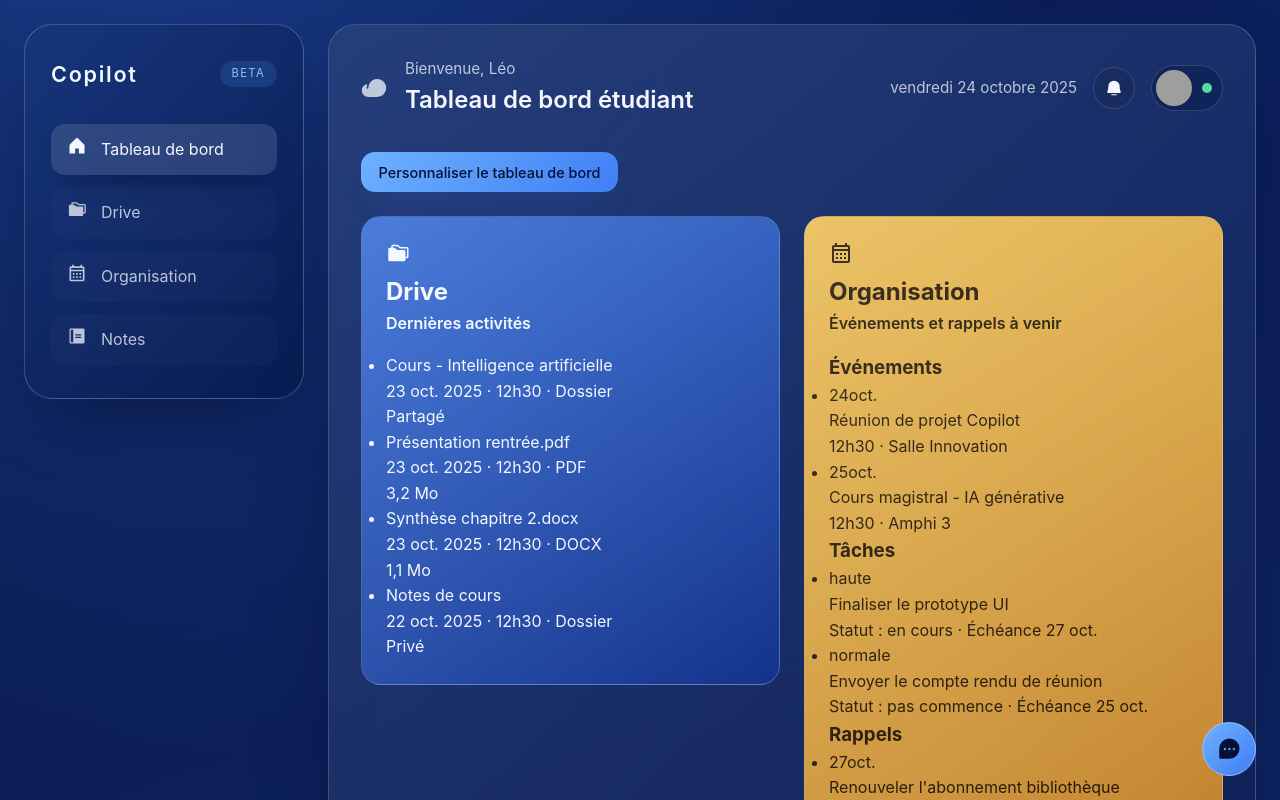
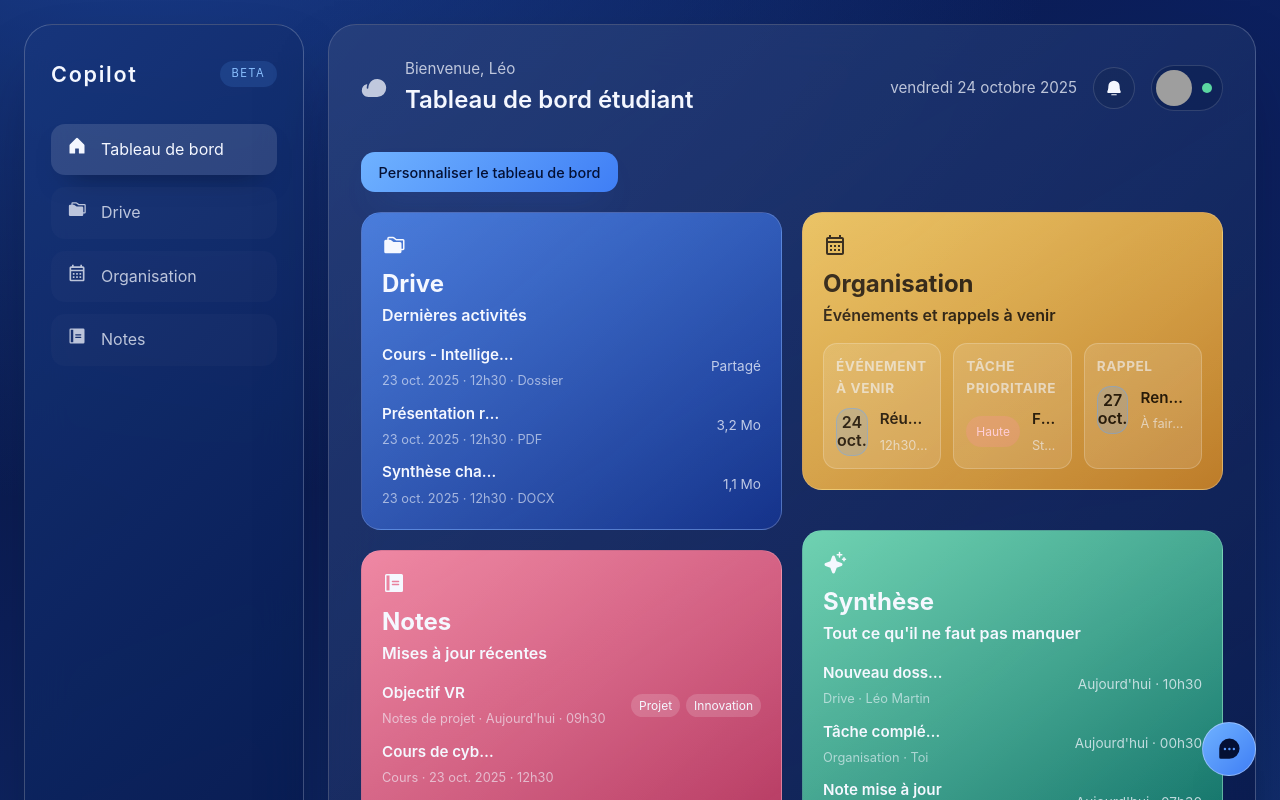
Before and after one commit to Xsowww/CopilotV5, a React (Vite) app: page / in a window 1280 px wide. Shown: the top 800 px of the page. Built offline with nearby package versions, Linux system fonts and the light colour scheme; grey boxes are pictures that could not be loaded.

Commit message:
Refine dashboard layout and calendar presentation

```diff
--- a/src/components/widgets/ActivityWidget.tsx
+++ b/src/components/widgets/ActivityWidget.tsx
@@ -11,7 +11,7 @@ interface ActivityWidgetProps {
 }
 
 export const ActivityWidget = ({ activities, loading, onOpen, disabled = false }: ActivityWidgetProps) => {
-  const highlights = activities.slice(0, 5);
+  const highlights = activities.slice(0, 3); // Modification : réduire le flux pour garder le widget léger.
 
   return (
     <WidgetCard
@@ -27,12 +27,12 @@ export const ActivityWidget = ({ activities, loading, onOpen, disabled = false }
       ) : highlights.length === 0 ? (
         <p className="widget-card__empty">Aucune activité récente.</p>
       ) : (
-        <ul className="activity-widget">
+        <ul className="widget-list">
           {highlights.map((activity) => (
             <li key={activity.id}>
-              <div>
-                <p className="activity-widget__title">{activity.titre}</p>
-                <span className="activity-widget__meta">
+              <div className="widget-list__main">
+                <p className="widget-list__title">{activity.titre}</p>
+                <span className="widget-list__meta">
                   {activity.type === "drive"
                     ? "Drive"
                     : activity.type === "organisation"
@@ -42,9 +42,7 @@ export const ActivityWidget = ({ activities, loading, onOpen, disabled = false }
                   {activity.utilisateur}
                 </span>
               </div>
-              <span className="activity-widget__time">
-                {formatRelativeDate(activity.date)}
-              </span>
+              <span className="widget-list__aside">{formatRelativeDate(activity.date)}</span>
             </li>
           ))}
         </ul>
--- a/src/components/widgets/DriveWidget.tsx
+++ b/src/components/widgets/DriveWidget.tsx
@@ -12,7 +12,7 @@ interface DriveWidgetProps {
 }
 
 export const DriveWidget = ({ items, loading, onOpen, disabled = false }: DriveWidgetProps) => {
-  const latest = useMemo(() => items.slice(0, 4), [items]);
+  const latest = useMemo(() => items.slice(0, 3), [items]); // Modification : limiter l'aperçu pour un widget plus fin.
 
   return (
     <WidgetCard
@@ -28,16 +28,16 @@ export const DriveWidget = ({ items, loading, onOpen, disabled = false }: DriveW
       ) : latest.length === 0 ? (
         <p className="widget-card__empty">Aucune activité récente.</p>
       ) : (
-        <ul className="drive-widget">
+        <ul className="widget-list">
           {latest.map((item) => (
             <li key={item.id}>
-              <div>
-                <p className="drive-widget__name">{item.nom}</p>
-                <span className="drive-widget__meta">
+              <div className="widget-list__main">
+                <p className="widget-list__title">{item.nom}</p>
+                <span className="widget-list__meta">
                   {formatRelativeDate(item.misAJourLe)} · {item.type === "dossier" ? "Dossier" : item.extension.toUpperCase()}
                 </span>
               </div>
-              <span className="drive-widget__size">
+              <span className="widget-list__aside">
                 {item.type === "fichier" ? formatWeight(item.poidsMo) : item.partage ? "Partagé" : "Privé"}
               </span>
             </li>
--- a/src/components/widgets/NotesWidget.tsx
+++ b/src/components/widgets/NotesWidget.tsx
@@ -12,7 +12,7 @@ interface NotesWidgetProps {
 }
 
 export const NotesWidget = ({ notes, loading, folders, onOpen, disabled = false }: NotesWidgetProps) => {
-  const principalesNotes = notes.slice(0, 4);
+  const principalesNotes = notes.slice(0, 3); // Modification : limiter l'aperçu pour alléger la hauteur du widget.
 
   return (
     <WidgetCard
@@ -28,24 +28,29 @@ export const NotesWidget = ({ notes, loading, folders, onOpen, disabled = false
       ) : principalesNotes.length === 0 ? (
         <p className="widget-card__empty">Aucune note pour le moment.</p>
       ) : (
-        <ul className="notes-widget">
-          {principalesNotes.map((note) => (
+        <ul className="widget-list">
+          {principalesNotes.map((note) => {
+            const tags = note.etiquettes?.slice(0, 2) ?? [];
+            const remainingTags = (note.etiquettes?.length ?? 0) - tags.length;
+            return (
               <li key={note.id}>
-              <div>
-                <p className="notes-widget__title">{note.titre}</p>
-                <span className="notes-widget__meta">
+                <div className="widget-list__main">
+                  <p className="widget-list__title">{note.titre}</p>
+                  <span className="widget-list__meta">
                     {folders[note.dossierId]?.nom ?? "Notes"} · {formatRelativeDate(note.misAJourLe)}
                   </span>
                 </div>
                 {note.etiquettes && note.etiquettes.length > 0 && (
-                <div className="notes-widget__tags">
-                  {note.etiquettes.map((tag) => (
+                  <div className="widget-list__tags">
+                    {tags.map((tag) => (
                       <span key={tag}>{tag}</span>
                     ))}
+                    {remainingTags > 0 && <span>+{remainingTags}</span>}
                   </div>
                 )}
               </li>
-          ))}
+            );
+          })}
         </ul>
       )}
     </WidgetCard>
--- a/src/components/widgets/OrganisationWidget.tsx
+++ b/src/components/widgets/OrganisationWidget.tsx
@@ -20,9 +20,70 @@ export const OrganisationWidget = ({
   onOpen,
   disabled = false,
 }: OrganisationWidgetProps) => {
-  const prochainsEvenements = evenements.slice(0, 2);
-  const prochainesTaches = taches.slice(0, 2);
-  const prochainsRappels = rappels.slice(0, 2);
+  // Modification : ne conserver que la première entrée de chaque catégorie pour proposer un résumé synthétique.
+  const prochainEvenement = evenements[0];
+  const prochaineTache = taches[0];
+  const prochainRappel = rappels[0];
+
+  const renderEvenement = () => {
+    if (!prochainEvenement) {
+      return <p className="widget-card__empty">Aucun événement programmé.</p>;
+    }
+    const date = formatCalendarDate(prochainEvenement.date);
+    return (
+      <div className="organisation-widget__highlight">
+        <div className="organisation-widget__badge">
+          <span>{date.jour}</span>
+          <span>{date.mois}</span>
+        </div>
+        <div className="organisation-widget__details">
+          <p className="organisation-widget__title">{prochainEvenement.titre}</p>
+          <span className="organisation-widget__meta">
+            {(date.heure ?? "Toute la journée")} · {prochainEvenement.localisation ?? "Lieu à confirmer"}
+          </span>
+        </div>
+      </div>
+    );
+  };
+
+  const renderTache = () => {
+    if (!prochaineTache) {
+      return <p className="widget-card__empty">Aucune tâche en attente.</p>;
+    }
+    const echeance = formatCalendarDate(prochaineTache.echeance);
+    return (
+      <div className="organisation-widget__highlight">
+        <div className={`organisation-widget__pill organisation-widget__pill--${prochaineTache.priorite}`}>
+          {prochaineTache.priorite}
+        </div>
+        <div className="organisation-widget__details">
+          <p className="organisation-widget__title">{prochaineTache.titre}</p>
+          <span className="organisation-widget__meta">
+            Statut : {prochaineTache.statut.replace(/_/g, " ")} · Échéance {echeance.jour} {echeance.mois}
+          </span>
+        </div>
+      </div>
+    );
+  };
+
+  const renderRappel = () => {
+    if (!prochainRappel) {
+      return <p className="widget-card__empty">Aucun rappel planifié.</p>;
+    }
+    const date = formatCalendarDate(prochainRappel.date);
+    return (
+      <div className="organisation-widget__highlight">
+        <div className="organisation-widget__badge">
+          <span>{date.jour}</span>
+          <span>{date.mois}</span>
+        </div>
+        <div className="organisation-widget__details">
+          <p className="organisation-widget__title">{prochainRappel.titre}</p>
+          <span className="organisation-widget__meta">{prochainRappel.description ?? "Pas de description"}</span>
+        </div>
+      </div>
+    );
+  };
 
   return (
     <WidgetCard
@@ -37,84 +98,19 @@ export const OrganisationWidget = ({
         <p className="widget-card__empty">Chargement…</p>
       ) : (
         <div className="organisation-widget">
-          <section>
-            <h3>Événements</h3>
-            {prochainsEvenements.length === 0 ? (
-              <p className="widget-card__empty">Aucun événement programmé.</p>
-            ) : (
-              <ul>
-                {prochainsEvenements.map((event) => {
-                  const date = formatCalendarDate(event.date);
-                  return (
-                    <li key={event.id}>
-                      <div className="organisation-widget__date">
-                        <span>{date.jour}</span>
-                        <span>{date.mois}</span>
-                      </div>
-                      <div>
-                        <p className="organisation-widget__title">{event.titre}</p>
-                        <span className="organisation-widget__meta">
-                          {date.heure} · {event.localisation ?? "Lieu à confirmer"}
-                        </span>
-                      </div>
-                    </li>
-                  );
-                })}
-              </ul>
-            )}
+          <section className="organisation-widget__section">
+            <h3>Événement à venir</h3>
+            {renderEvenement()}
           </section>
 
-          <section>
-            <h3>Tâches</h3>
-            {prochainesTaches.length === 0 ? (
-              <p className="widget-card__empty">Aucune tâche en attente.</p>
-            ) : (
-              <ul>
-                {prochainesTaches.map((task) => {
-                  const echeance = formatCalendarDate(task.echeance);
-                  return (
-                    <li key={task.id}>
-                      <div className={`organisation-widget__pill organisation-widget__pill--${task.priorite}`}>
-                        {task.priorite}
-                      </div>
-                      <div>
-                        <p className="organisation-widget__title">{task.titre}</p>
-                        <span className="organisation-widget__meta">
-                          Statut : {task.statut.replace("_", " ")} · Échéance {echeance.jour} {echeance.mois}
-                        </span>
-                      </div>
-                    </li>
-                  );
-                })}
-              </ul>
-            )}
+          <section className="organisation-widget__section">
+            <h3>Tâche prioritaire</h3>
+            {renderTache()}
           </section>
 
-          <section>
-            <h3>Rappels</h3>
-            {prochainsRappels.length === 0 ? (
-              <p className="widget-card__empty">Aucun rappel planifié.</p>
-            ) : (
-              <ul>
-                {prochainsRappels.map((reminder) => {
-                  const date = formatCalendarDate(reminder.date);
-                  return (
-                    <li key={reminder.id}>
-                      <div className="organisation-widget__date">
-                        <span>{date.jour}</span>
-                        <span>{date.mois}</span>
-                      </div>
-                      <div>
-                        <p className="organisation-widget__title">{reminder.titre}</p>
-                        <span className="organisation-widget__meta">
-                          {reminder.description ?? "Pas de description"}
-                        </span>
-                      </div>
-                    </li>
-                  );
-                })}
-              </ul>
-            )}
+          <section className="organisation-widget__section">
+            <h3>Rappel</h3>
+            {renderRappel()}
           </section>
         </div>
       )}
--- a/src/index.css
+++ b/src/index.css
@@ -31,9 +31,17 @@
   padding: 0;
 }
 
+/* Modification : garantir que la surface occupe toujours la totalité de l'écran. */
 html,
 body {
-  min-height: 100%;
+  min-height: 100vh;
+  width: 100%;
+}
+
+#root {
+  min-height: 100vh;
+  width: 100%;
+  display: flex;
 }
 
 body {
@@ -88,15 +96,16 @@ label {
   color: var(--text-secondary);
 }
 
+/* Modification : mise à l'échelle fluide de la grille principale sur toute la largeur disponible. */
 .app-shell {
   display: grid;
-  grid-template-columns: 320px 1fr;
-  gap: 28px;
+  grid-template-columns: clamp(260px, 24vw, 320px) 1fr;
+  gap: clamp(20px, 3vw, 32px);
   min-height: 100vh;
-  padding: 32px;
-  max-width: 1440px;
-  margin: 0 auto;
-  align-items: flex-start;
+  padding: clamp(16px, 4vw, 40px);
+  width: 100%;
+  align-items: stretch;
+  flex: 1;
 }
 
 .sidebar {
@@ -168,11 +177,11 @@ label {
   position: relative;
   display: flex;
   flex-direction: column;
-  gap: 32px;
+  gap: clamp(20px, 3vw, 32px);
   background: linear-gradient(150deg, rgba(19, 46, 112, 0.85), rgba(9, 24, 72, 0.82));
   border-radius: var(--radius-lg);
   border: 1px solid var(--border-strong);
-  padding: 32px;
+  padding: clamp(20px, 3vw, 32px);
   box-shadow: var(--shadow-soft);
   overflow: hidden;
   backdrop-filter: blur(var(--glass-blur));
@@ -191,7 +200,9 @@ label {
   z-index: 1;
   display: flex;
   flex-direction: column;
-  gap: 32px;
+  gap: clamp(20px, 3vw, 32px);
+  flex: 1;
+  min-height: 0;
 }
 
 .topbar {
@@ -367,11 +378,10 @@ label {
   background: linear-gradient(160deg, rgba(36, 74, 160, 0.85), rgba(15, 40, 102, 0.85));
   border-radius: var(--radius-md);
   border: 1px solid var(--border-strong);
-  padding: 24px;
-  display: flex;
-  flex-direction: column;
-  gap: 16px;
-  min-height: 220px;
+  padding: 20px;
+  display: flex;
+  flex-direction: column;
+  gap: 14px;
   transition: transform 0.2s ease, box-shadow 0.2s ease;
   backdrop-filter: blur(var(--glass-blur));
   color: var(--text-primary);
@@ -422,15 +432,177 @@ label {
   font-size: 1rem;
 }
 
+/* Modification : formats compacts pour les listes des widgets. */
+.widget-card__content {
+  display: flex;
+  flex-direction: column;
+  gap: 12px;
+}
+
+.widget-list {
+  list-style: none;
+  display: flex;
+  flex-direction: column;
+  gap: 10px;
+  width: 100%;
+}
+
+.widget-list li {
+  display: flex;
+  justify-content: space-between;
+  align-items: center;
+  gap: 12px;
+  font-size: 0.9rem;
+  min-width: 0;
+}
+
+.widget-list__title {
+  font-weight: 600;
+  font-size: 0.95rem;
+  white-space: nowrap;
+  overflow: hidden;
+  text-overflow: ellipsis;
+  max-width: clamp(120px, 60%, 220px);
+}
+
+.widget-list__main {
+  display: flex;
+  flex-direction: column;
+  gap: 4px;
+  min-width: 0;
+}
+
+.widget-list__meta {
+  color: var(--text-tertiary);
+  font-size: 0.8rem;
+  white-space: nowrap;
+}
+
+.widget-list__tags {
+  display: flex;
+  flex-wrap: wrap;
+  gap: 6px;
+  justify-content: flex-end;
+}
+
+.widget-list__tags span {
+  padding: 2px 8px;
+  border-radius: 999px;
+  background: rgba(255, 255, 255, 0.16);
+  font-size: 0.75rem;
+}
+
+.widget-list__aside {
+  color: var(--text-secondary);
+  font-size: 0.85rem;
+  white-space: nowrap;
+}
+
+/* Modification : synthèse compacte du widget Organisation. */
+.organisation-widget {
+  display: grid;
+  grid-template-columns: repeat(3, minmax(0, 1fr));
+  gap: 12px;
+  min-width: 0;
+}
+
+.organisation-widget__section {
+  display: flex;
+  flex-direction: column;
+  gap: 8px;
+  padding: 12px;
+  border-radius: var(--radius-sm);
+  background: rgba(255, 255, 255, 0.12);
+  border: 1px solid rgba(255, 255, 255, 0.2);
+  min-width: 0;
+}
+
+.organisation-widget__section h3 {
+  font-size: 0.85rem;
+  letter-spacing: 0.04em;
+  text-transform: uppercase;
+  color: var(--text-tertiary);
+}
+
+.organisation-widget__highlight {
+  display: flex;
+  gap: 12px;
+  align-items: center;
+  min-width: 0;
+}
+
+.organisation-widget__badge {
+  display: flex;
+  flex-direction: column;
+  align-items: center;
+  justify-content: center;
+  width: 48px;
+  height: 48px;
+  border-radius: var(--radius-sm);
+  background: rgba(90, 162, 255, 0.2);
+  border: 1px solid rgba(90, 162, 255, 0.4);
+  font-weight: 600;
+  line-height: 1.1;
+}
+
+.organisation-widget__details {
+  display: flex;
+  flex-direction: column;
+  gap: 4px;
+  min-width: 0;
+}
+
+.organisation-widget__title {
+  font-size: 0.95rem;
+  font-weight: 600;
+  white-space: nowrap;
+  overflow: hidden;
+  text-overflow: ellipsis;
+}
+
+.organisation-widget__meta {
+  font-size: 0.8rem;
+  color: var(--text-tertiary);
+  white-space: nowrap;
+  overflow: hidden;
+  text-overflow: ellipsis;
+}
+
+.organisation-widget__pill {
+  padding: 6px 10px;
+  border-radius: 999px;
+  font-size: 0.75rem;
+  text-transform: capitalize;
+  background: rgba(255, 255, 255, 0.16);
+}
+
+.organisation-widget__pill--haute {
+  background: rgba(255, 134, 154, 0.25);
+  color: #ffccd5;
+}
+
+.organisation-widget__pill--normale {
+  background: rgba(90, 162, 255, 0.18);
+  color: #c9e1ff;
+}
+
+.organisation-widget__pill--basse {
+  background: rgba(93, 216, 169, 0.22);
+  color: #c6f5e6;
+}
+
 .widget-card__empty {
   color: var(--text-tertiary);
   font-size: 0.95rem;
 }
 
+/* Modification : mise en page compacte du tableau de bord pour éviter le scroll inutile. */
 .dashboard-page {
   display: flex;
   flex-direction: column;
-  gap: 24px;
+  gap: 20px;
+  flex: 1;
+  min-height: 0;
 }
 
 .dashboard-page__actions {
@@ -447,15 +619,17 @@ label {
   gap: 12px;
 }
 
+/* Modification : resserrer le maillage des widgets. */
 .dashboard-grid {
   display: grid;
   grid-template-columns: repeat(2, minmax(0, 1fr));
-  gap: 24px;
+  gap: 20px;
+  align-content: start;
 }
 
 .dashboard-grid__column {
   display: grid;
-  gap: 24px;
+  gap: 20px;
 }
 
 .dashboard-widget--dragging {
@@ -577,7 +751,8 @@ label {
   box-shadow: var(--shadow-soft);
   list-style: none;
   padding: 8px 0;
-  z-index: 30;
+  /* Modification : placer le menu contextuel au-dessus du chatbot. */
+  z-index: 80;
   min-width: 200px;
   backdrop-filter: blur(calc(var(--glass-blur) * 0.5));
 }
@@ -823,6 +998,7 @@ label {
   display: grid;
   grid-template-columns: 1fr 320px;
   gap: 24px;
+  min-height: 0;
 }
 
 .organisation-calendar,
@@ -834,12 +1010,13 @@ label {
   display: flex;
   flex-direction: column;
   gap: 20px;
+  min-height: 0;
 }
 
 .calendar-month {
   display: grid;
   grid-template-columns: repeat(7, minmax(0, 1fr));
-  gap: 12px;
+  gap: 10px;
 }
 
 .calendar-month__cell {
@@ -848,11 +1025,12 @@ label {
   gap: 6px;
   align-items: flex-start;
   justify-content: flex-start;
-  padding: 12px;
+  padding: 10px;
   border-radius: var(--radius-sm);
   background: rgba(255, 255, 255, 0.12);
   border: 1px solid rgba(255, 255, 255, 0.18);
-  min-height: 112px;
+  min-height: 96px;
+  width: 100%;
   transition: border-color 0.2s ease, box-shadow 0.2s ease, background 0.2s ease;
 }
 
@@ -878,6 +1056,10 @@ label {
   background: var(--accent-soft);
   color: var(--accent-strong);
   font-size: 0.75rem;
+  max-width: 100%;
+  white-space: nowrap;
+  overflow: hidden;
+  text-overflow: ellipsis;
 }
 
 .calendar-month__more {
@@ -888,18 +1070,31 @@ label {
 .calendar-week {
   display: grid;
   grid-template-columns: repeat(7, minmax(0, 1fr));
-  gap: 16px;
+  gap: 12px;
 }
 
 .calendar-week__column {
   display: flex;
   flex-direction: column;
-  gap: 12px;
+  gap: 10px;
   padding: 12px;
   border-radius: var(--radius-sm);
   border: 1px solid rgba(255, 255, 255, 0.18);
   background: rgba(255, 255, 255, 0.12);
   transition: background 0.2s ease, box-shadow 0.2s ease;
+  min-width: 0;
+}
+
+.calendar-week__column header span {
+  font-size: 0.85rem;
+  color: var(--text-secondary);
+}
+
+.calendar-week__events {
+  display: flex;
+  flex-direction: column;
+  gap: 8px;
+  min-height: 0;
 }
 
 .calendar-week__event {
@@ -911,6 +1106,19 @@ label {
   color: var(--text-primary);
   border-radius: var(--radius-sm);
   padding: 8px 10px;
+  min-width: 0;
+}
+
+.calendar-week__event strong {
+  font-size: 0.9rem;
+  white-space: nowrap;
+  overflow: hidden;
+  text-overflow: ellipsis;
+}
+
+.calendar-week__event span {
+  font-size: 0.8rem;
+  color: var(--text-tertiary);
 }
 
 .calendar-week__add,
@@ -951,11 +1159,23 @@ label {
   border: 1px solid rgba(255, 255, 255, 0.2);
   background: rgba(255, 255, 255, 0.1);
   transition: background 0.2s ease, border-color 0.2s ease;
+  min-width: 0;
 }
 
 .calendar-day__event:hover {
   background: rgba(255, 255, 255, 0.16);
   border-color: var(--accent);
+}
+
+.calendar-day__event strong {
+  font-size: 0.95rem;
+  white-space: nowrap;
+  overflow: hidden;
+  text-overflow: ellipsis;
+}
+
+.calendar-day__event small {
+  color: var(--text-tertiary);
 }
 
 .organisation-sidebar header {
@@ -1309,6 +1529,10 @@ label {
   .organisation-sidebar {
     order: 2;
   }
+
+  .organisation-widget {
+    grid-template-columns: repeat(2, minmax(0, 1fr));
+  }
 }
 
 @media (max-width: 768px) {
@@ -1356,6 +1580,10 @@ label {
     gap: 16px;
   }
 
+  .organisation-widget {
+    grid-template-columns: 1fr;
+  }
+
   .copilot-chatbot {
     width: min(320px, 92vw);
   }
--- a/src/pages/Dashboard/DashboardPage.tsx
+++ b/src/pages/Dashboard/DashboardPage.tsx
@@ -165,13 +165,13 @@ export const DashboardPage = () => {
     return nodes
       .filter((node) => node.id !== drive.rootId)
       .sort((a, b) => b.misAJourLe.localeCompare(a.misAJourLe))
-      .slice(0, 5);
+      .slice(0, 3); // Modification : limiter l'aperçu pour conserver des widgets compacts.
   }, [drive]);
 
   const notesList = useMemo<Note[]>(() => {
     return Object.values(notes.notes)
       .sort((a, b) => b.misAJourLe.localeCompare(a.misAJourLe))
-      .slice(0, 5);
+      .slice(0, 3); // Modification : limiter l'aperçu pour conserver des widgets compacts.
   }, [notes.notes]);
 
   const handleWidgetOpen = (widgetId: WidgetId) => {
```
Lines whose indentation alone changed are shown as unchanged.
